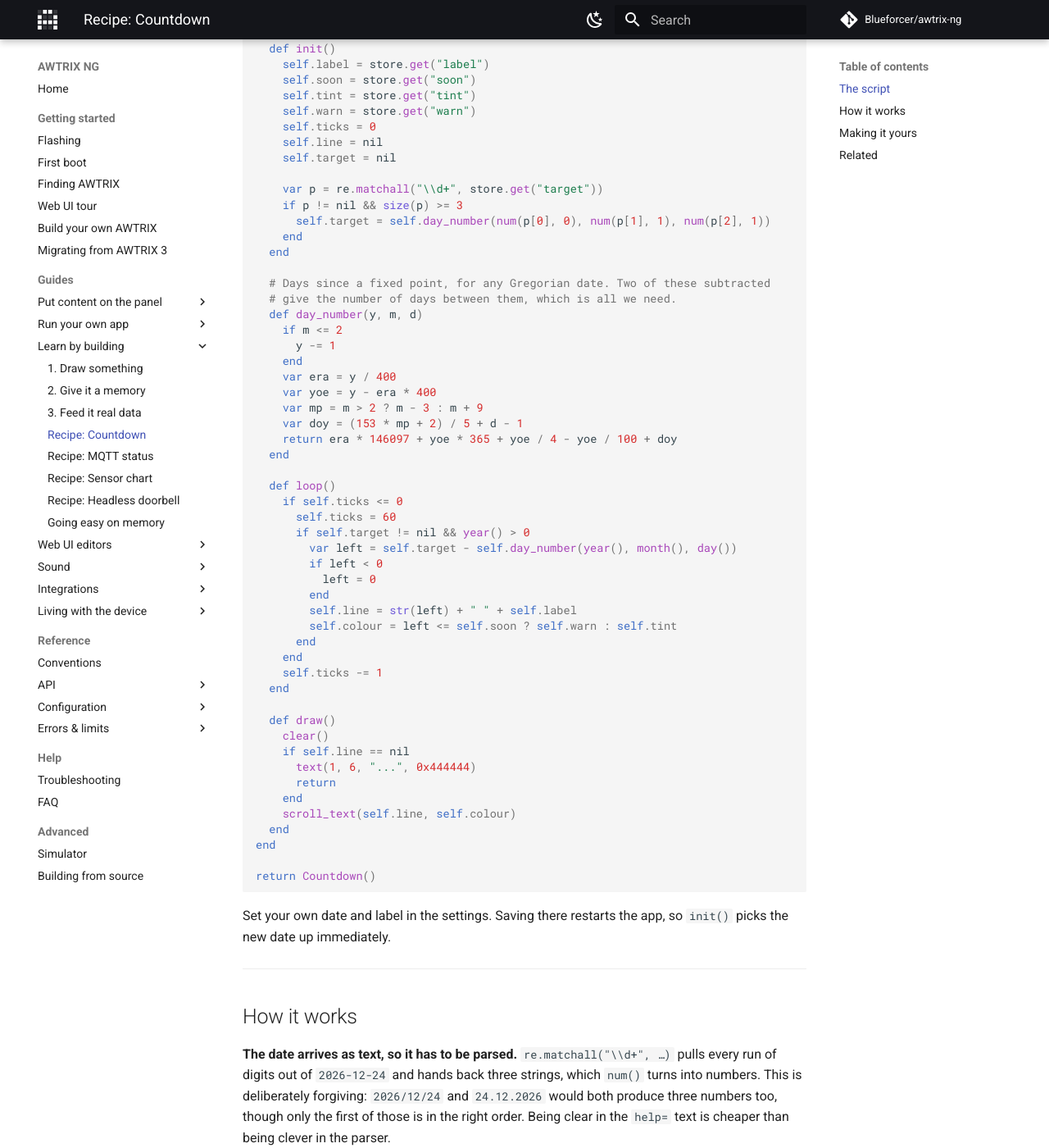
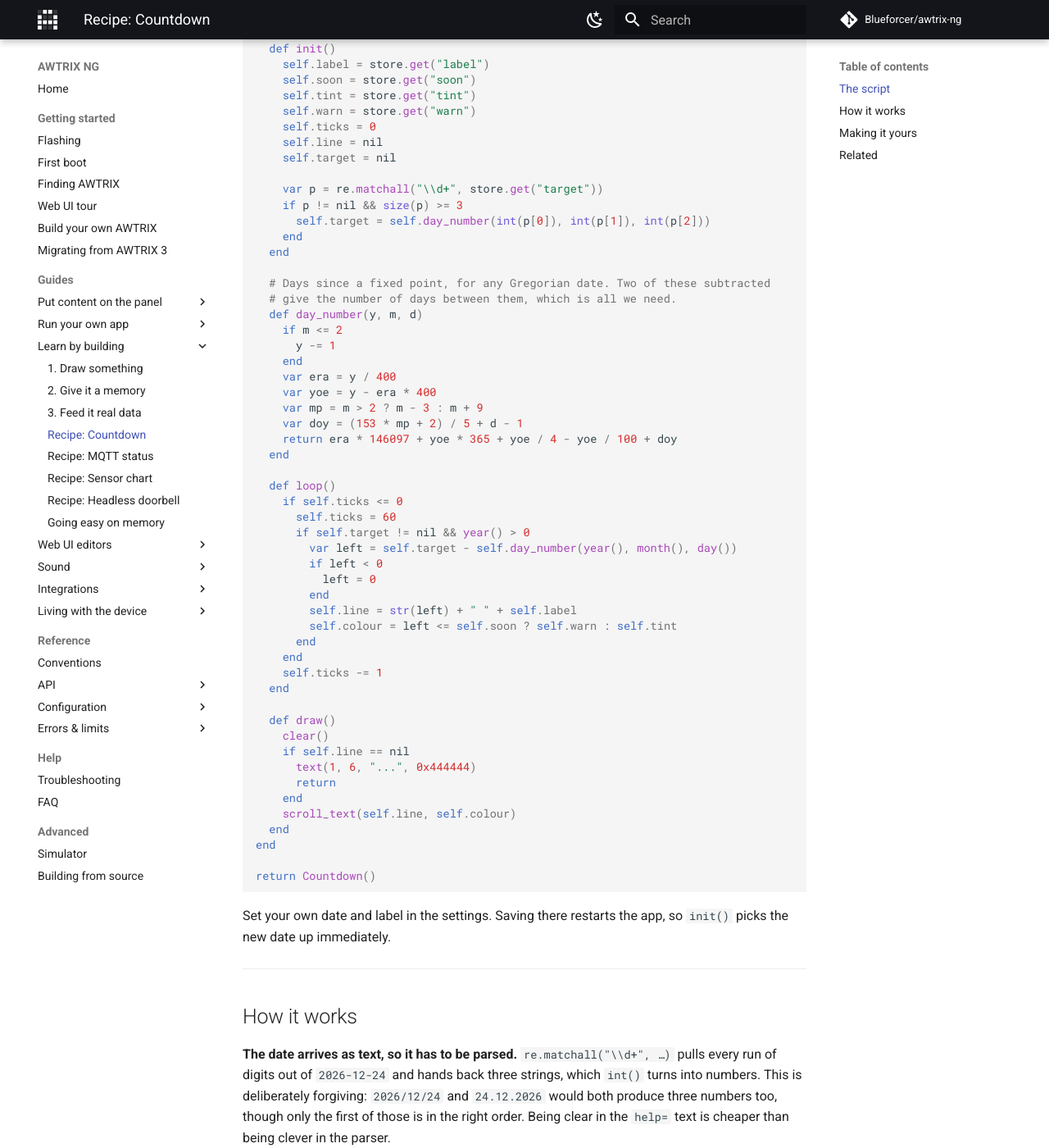
Before and after one commit to Blueforcer/awtrix-ng, an MkDocs documentation site: the page built from docs/tutorials/recipe-countdown.md, in a window 1280 px wide and 1400 px high, scrolled down 766 px. Shown: the whole window at 82% size. Built offline with MkDocs 1.6.1 and Material for MkDocs 9.7.7, drawn with Linux system fonts in a browser that asks for light colours; comment, search, counter and statistics services are not loaded.

Commit message:
Parse countdown date parts with int() so leading-zero months and days like 09 no longer fall back to the default.

```diff
--- a/docs/tutorials/recipe-countdown.md
+++ b/docs/tutorials/recipe-countdown.md
@@ -44,7 +44,7 @@ class Countdown
 
     var p = re.matchall("\\d+", store.get("target"))
     if p != nil && size(p) >= 3
-      self.target = self.day_number(num(p[0], 0), num(p[1], 1), num(p[2], 1))
+      self.target = self.day_number(int(p[0]), int(p[1]), int(p[2]))
     end
   end
 
@@ -97,7 +97,7 @@ picks the new date up immediately.
 ## How it works
 
 **The date arrives as text, so it has to be parsed.** `re.matchall("\\d+", …)` pulls
-every run of digits out of `2026-12-24` and hands back three strings, which `num()`
+every run of digits out of `2026-12-24` and hands back three strings, which `int()`
 turns into numbers. This is deliberately forgiving: `2026/12/24` and `24.12.2026` would
 both produce three numbers too, though only the first of those is in the right order.
 Being clear in the `help=` text is cheaper than being clever in the parser.
```
